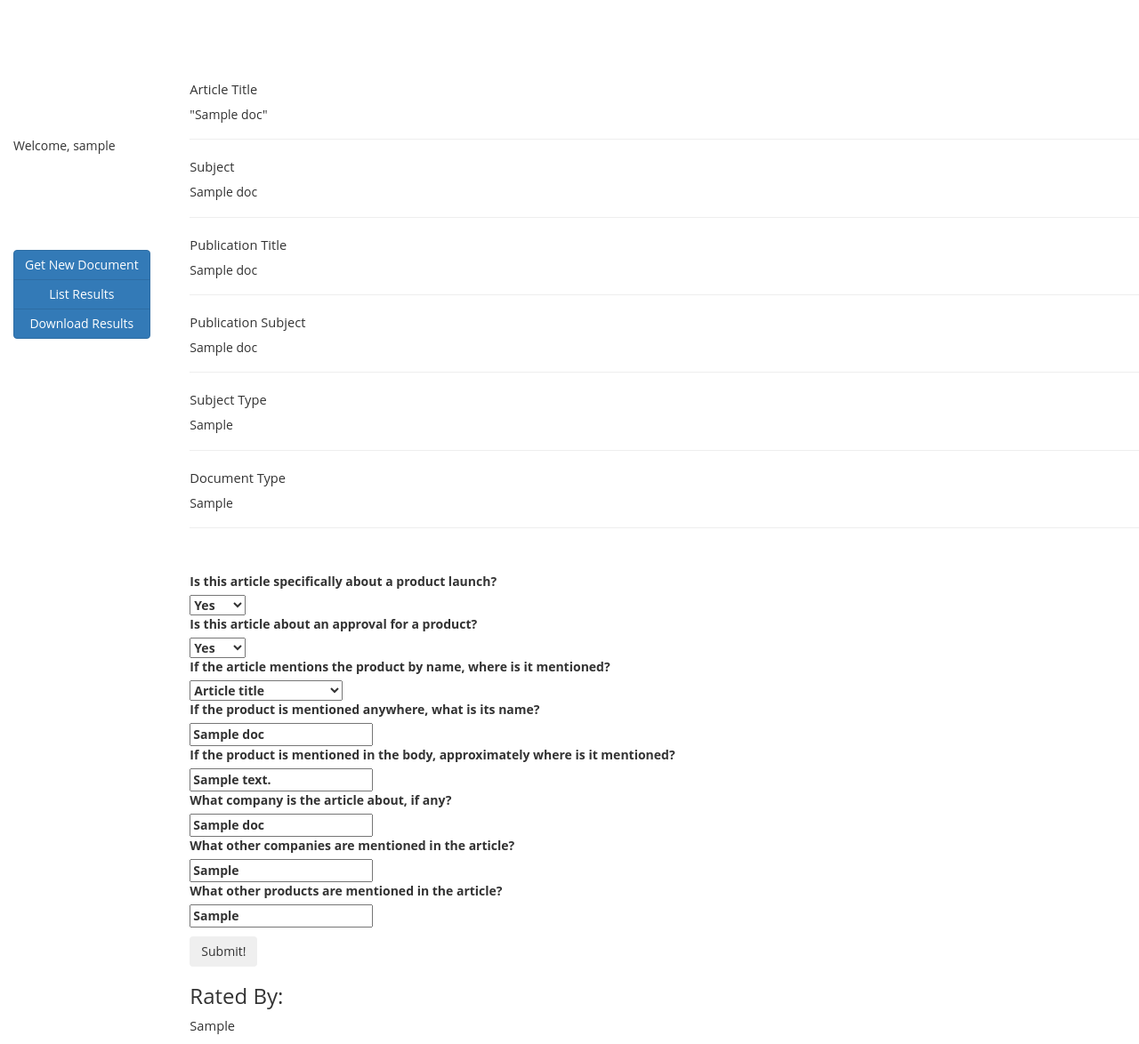
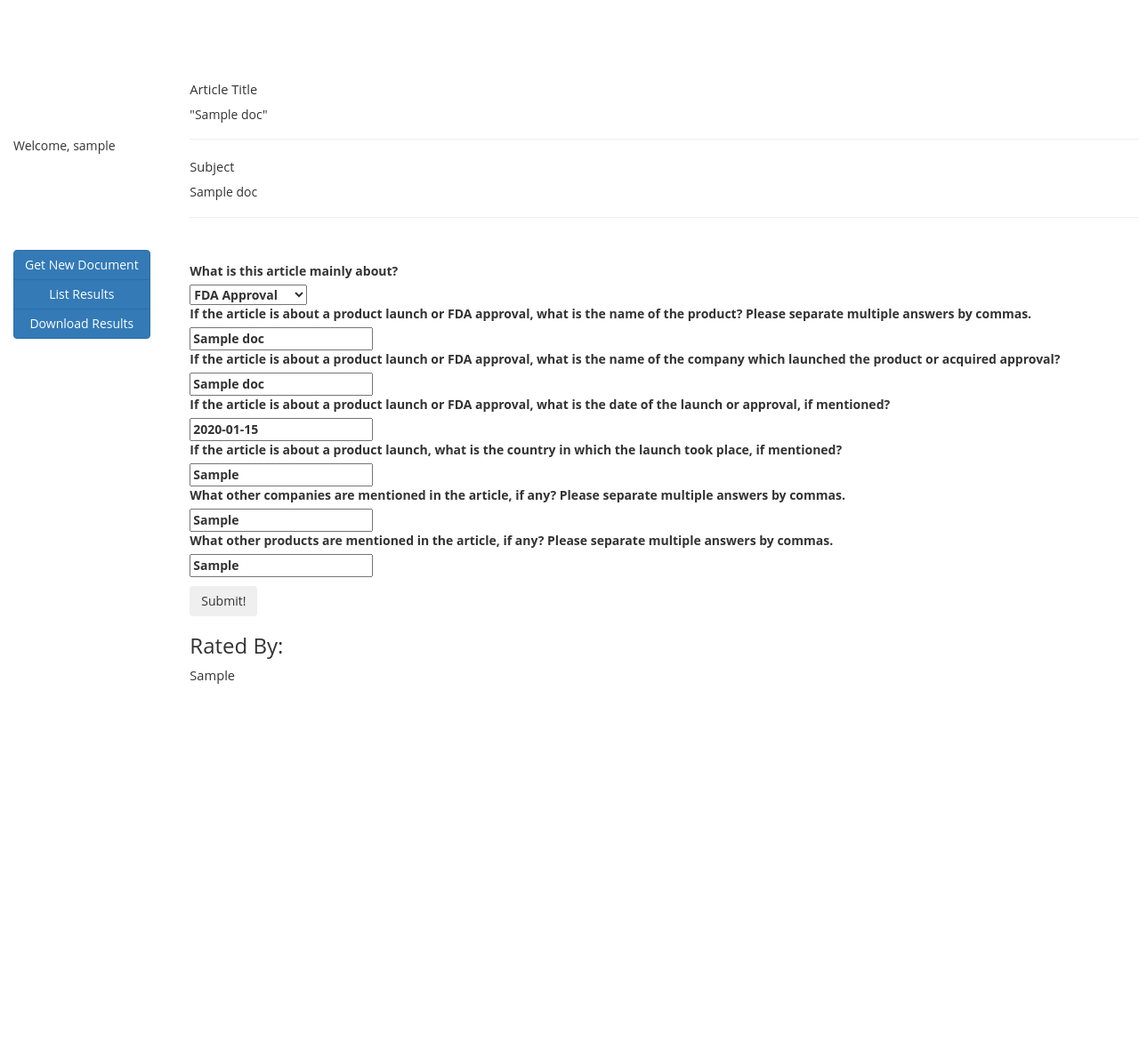
Before and after one commit to bjgoode/documenter, a Django app: page /rate_doc/1/rate in a window 1280 px wide. Shown: the part 52-1226 px from the top of the page at 89% size. After the commit the page ends 821 px from the top, so only its background shows below. Run offline with Django 3.2, Linux system fonts and the light colour scheme; a user stored in the database is signed in; tables that the repository leaves empty hold one stand-in row (values such as "Sample post"); some libraries are stand-ins or nearby versions.

Commit message:
Changed form questions

```diff
--- a/rate_doc/models.py
+++ b/rate_doc/models.py
@@ -18,14 +18,31 @@
 
     assignedTo = models.ForeignKey(User, blank=True, null=True, on_delete=models.SET_NULL, related_name='assigned_user')
     ratedBy = models.ForeignKey(User, blank=True, null=True, on_delete=models.SET_NULL)
-    aboutProductLaunch = models.CharField(blank=True, choices=ARTICLE_CLASSIFICATION_QUESTIONS, verbose_name = "Is this article specifically about a product launch?", max_length= 20)
-    aboutProductApproval = models.CharField(blank=True, choices=ARTICLE_CLASSIFICATION_QUESTIONS, verbose_name = "Is this article about an approval for a product?", max_length= 20)
-    mentionsProduct = models.CharField(blank=True, choices=PRODUCT_MENTION_CHOICES, verbose_name = "If the article mentions the product by name, where is it mentioned?", max_length= 20)
-    ifProductInBodyWhere = models.CharField(blank = True, verbose_name = "If the product is mentioned in the body, approximately where is it mentioned?", max_length= 200)
-    subjectProduct = models.CharField(blank = True, verbose_name = "If the product is mentioned anywhere, what is its name?", max_length= 200)
-    subjectCompany = models.CharField(blank = True, verbose_name = "What company is the article about, if any?", max_length= 200)
-    otherCompany = models.CharField(blank = True, verbose_name = "What other companies are mentioned in the article?", max_length= 200)
-    otherProduct = models.CharField(blank = True, verbose_name = "What other products are mentioned in the article?", max_length= 200)
+    # aboutProductLaunch = models.CharField(blank=True, choices=ARTICLE_CLASSIFICATION_QUESTIONS, verbose_name = "Is this article specifically about a product launch?", max_length= 20)
+    # aboutProductApproval = models.CharField(blank=True, choices=ARTICLE_CLASSIFICATION_QUESTIONS, verbose_name = "Is this article about an approval for a product?", max_length= 20)
+    # mentionsProduct = models.CharField(blank=True, choices=PRODUCT_MENTION_CHOICES, verbose_name = "If the article mentions the product by name, where is it mentioned?", max_length= 20)
+    # ifProductInBodyWhere = models.CharField(blank = True, verbose_name = "If the product is mentioned in the body, approximately where is it mentioned?", max_length= 200)
+    # subjectProduct = models.CharField(blank = True, verbose_name = "If the product is mentioned anywhere, what is its name?", max_length= 200)
+    # subjectCompany = models.CharField(blank = True, verbose_name = "What company is the article about, if any?", max_length= 200)
+    # otherCompany = models.CharField(blank = True, verbose_name = "What other companies are mentioned in the article?", max_length= 200)
+    # otherProduct = models.CharField(blank = True, verbose_name = "What other products are mentioned in the article?", max_length= 200)
+
+    ARTICLE_SUBJECT_CHOICES = (('launch', 'Product Launch'), ('fdaApproval', 'FDA Approval'), ('neither','Neither'))
+
+    articleTopic = models.CharField(blank=True, choices=ARTICLE_SUBJECT_CHOICES,
+        verbose_name = "What is this article mainly about?", max_length= 20)
+    productName = models.CharField(blank = True,
+        verbose_name = "If the article is about a product launch or FDA approval, what is the name of the product? Please separate multiple answers by commas.", max_length= 200)
+    companyName = models.CharField(blank = True,
+        verbose_name = "If the article is about a product launch or FDA approval, what is the name of the company which launched the product or acquired approval?", max_length= 200)
+    dateOfApprovalOrLaunch = models.CharField(blank = True,
+        verbose_name = "If the article is about a product launch or FDA approval, what is the date of the launch or approval, if mentioned?", max_length= 200)
+    countryOfLaunch = models.CharField(blank = True,
+        verbose_name = "If the article is about a product launch, what is the country in which the launch took place, if mentioned? ", max_length= 200)
+    otherCompanies = models.CharField(blank = True,
+        verbose_name = "What other companies are mentioned in the article, if any? Please separate multiple answers by commas.", max_length= 200)
+    otherProducts = models.CharField(blank = True,
+        verbose_name = "What other products are mentioned in the article, if any? Please separate multiple answers by commas.", max_length= 200)
 
     # Other Shit
     article_title = models.TextField()
--- a/rate_doc/templates/rate_doc/doc_edit.html
+++ b/rate_doc/templates/rate_doc/doc_edit.html
@@ -18,13 +18,13 @@
     <hr>
    <!--  <p>Company</p>
     <h5>{{doc.company}}</h5>
-    <hr> -->
+    <hr>
     <p>Publication Title</p>
     <h5>{{doc.publication_title}}</h5>
     <hr>
-    <!-- <p>Publication Date</p>
+    <p>Publication Date</p>
     <h5>{{doc.publication_date}}</h5>
-    <hr> -->
+    <hr>
     <p>Publication Subject</p>
     <h5>{{doc.publication_subject}}</h5>
     <hr>
@@ -33,7 +33,7 @@
     <hr>
     <p>Document Type</p>
     <h5>{{doc.document_type}}</h5>
-    <hr>
+    <hr>  -->
     <br>
     <p class="text-primary">    <strong>{{ form | crispy }}</strong> </p>
     <input type="submit" class="btn btn-outline-primary" value="Submit!" />
--- a/rate_doc/views.py
+++ b/rate_doc/views.py
@@ -17,14 +17,13 @@
 class DocUpdate(UpdateView):
     model = Doc
     fields = [
-        'aboutProductLaunch',
-        'aboutProductApproval',
-        'mentionsProduct',
-        'subjectProduct',
-        'ifProductInBodyWhere',
-        'subjectCompany',
-        'otherCompany',
-        'otherProduct',
+        'articleTopic',
+        'productName',
+        'companyName',
+        'dateOfApprovalOrLaunch',
+        'countryOfLaunch',
+        'otherCompanies',
+        'otherProducts',
         ]
 
     template_name = "rate_doc/doc_edit.html"
@@ -65,14 +64,13 @@
         'pk',
         'rated',
         'ratedBy__username',
-        'aboutProductLaunch',
-        'aboutProductApproval',
-        'mentionsProduct',
-        'ifProductInBodyWhere',
-        'subjectProduct',
-        'subjectCompany',
-        'otherCompany',
-        'otherProduct',
+        'articleTopic',
+        'productName',
+        'companyName',
+        'dateOfApprovalOrLaunch',
+        'countryOfLaunch',
+        'otherCompanies',
+        'otherProducts',
         'article_title',
         'subject',
         'company',
```
Also changed, not shown: rate_doc/migrations/0007_auto_20180606_1948.py (added), rate_doc/migrations/0008_doc_othercompanies.py (added), rate_doc/migrations/0009_auto_20180606_1955.py (added).
